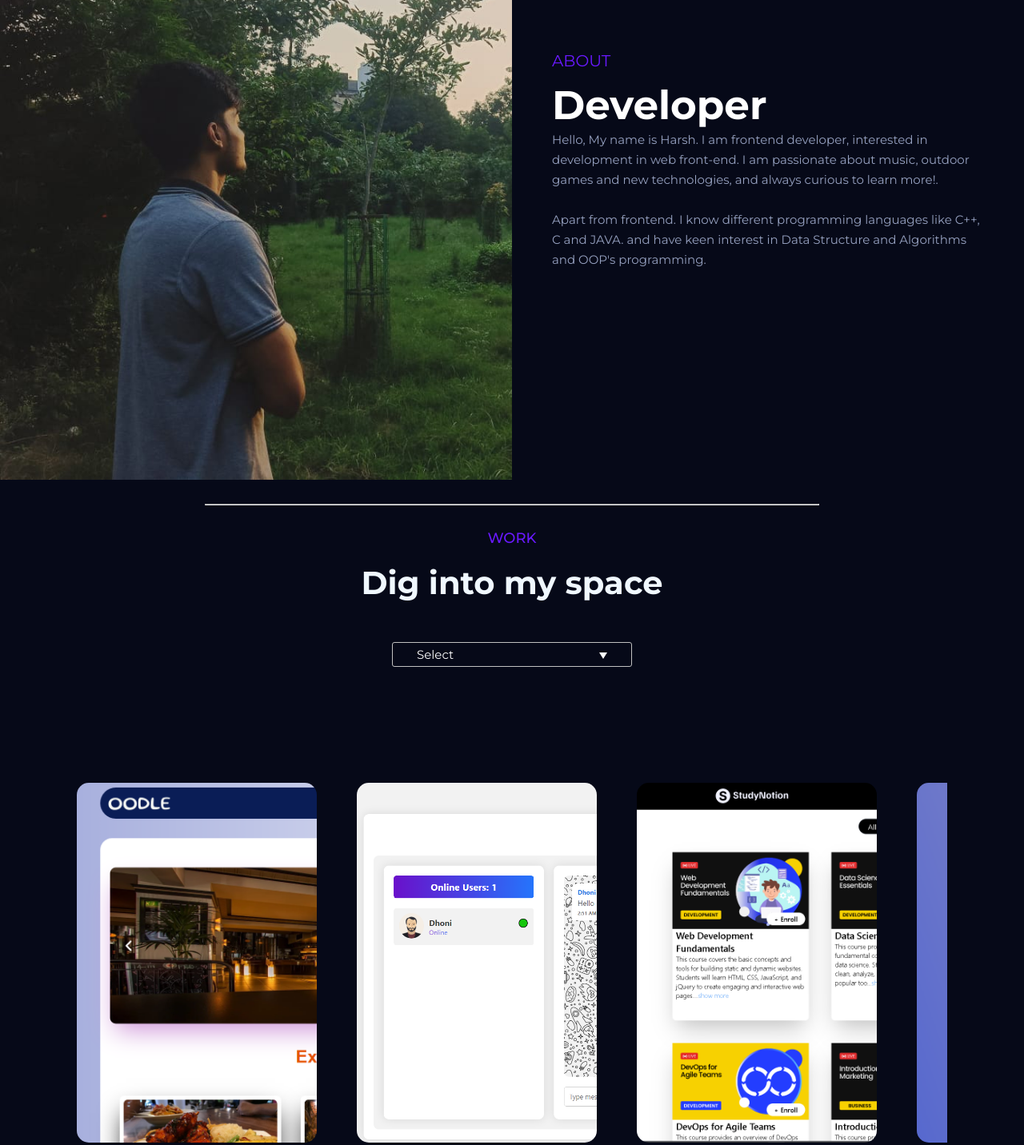
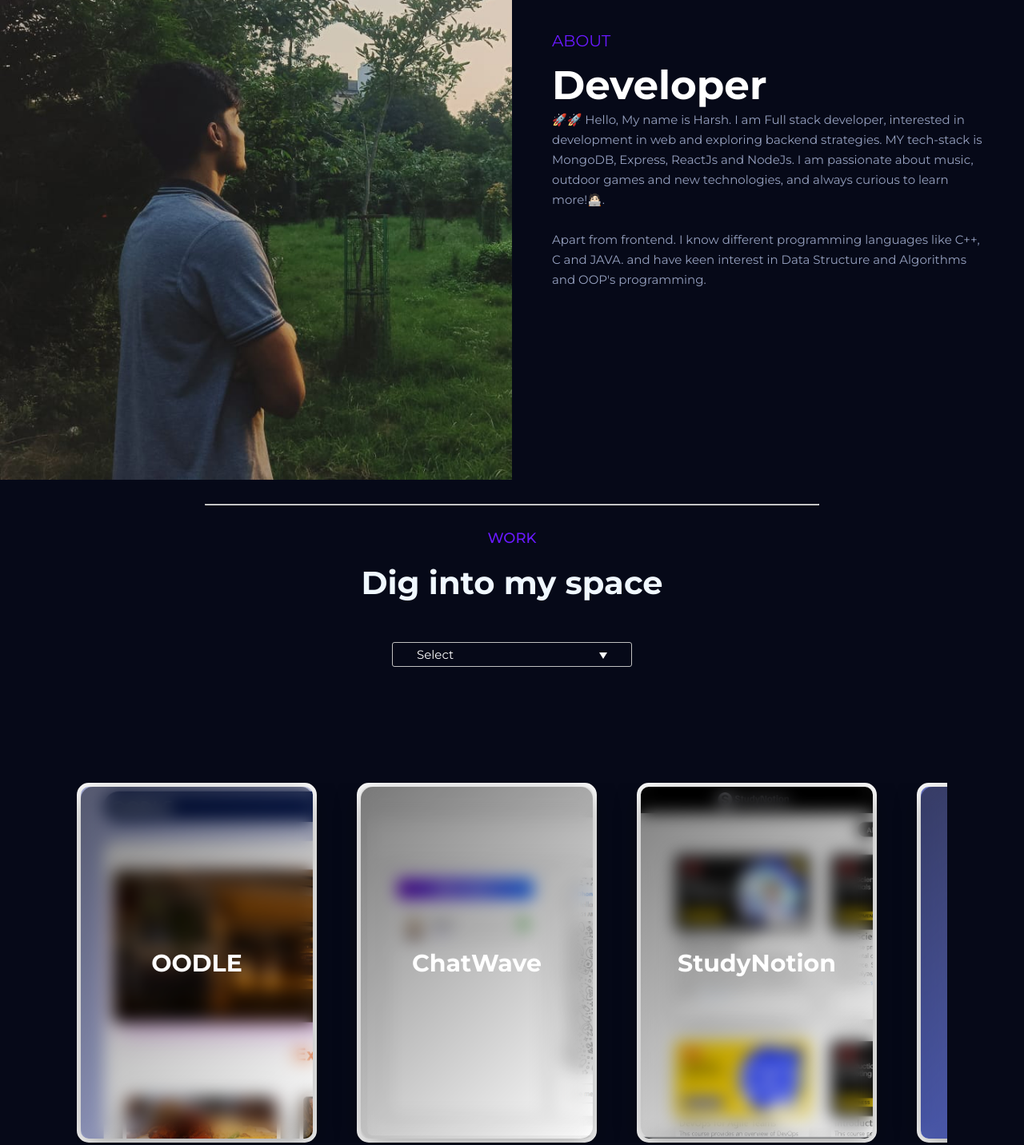
Before and after one commit to CrackJackCoder/Portfolio, a plain HTML site: page index.html in a window 1280 px wide. Shown: the part 1000-2432 px from the top of the page at 80% size. Drawn offline with Linux system fonts and the light colour scheme.

Commit message:
Description updated

```diff
--- a/index.html
+++ b/index.html
@@ -54,10 +54,11 @@
                 <br />
                 <h2>Developer<br /></h2>
                 <p class="about-para">
-                  Hello, My name is Harsh. I am frontend developer, interested
-                  in development in web front-end. I am passionate about music,
-                  outdoor games and new technologies, and always curious to
-                  learn more!.<br /><br />
+                  🚀🚀 Hello, My name is Harsh. I am Full stack developer,
+                  interested in development in web and exploring backend
+                  strategies. MY tech-stack is MongoDB, Express, ReactJs and
+                  NodeJs. I am passionate about music, outdoor games and new
+                  technologies, and always curious to learn more!🧑🏻‍💻.<br /><br />
 
                   Apart from frontend. I know different programming languages
                   like C++, C and JAVA. and have keen interest in Data Structure
--- a/style.css
+++ b/style.css
@@ -323,6 +323,8 @@ header {
                     background-attachment: fixed;
                     font-size: 3rem;
                     font-weight: 700;
+                    border: 5px solid white;
+
 
                     .card-blur {
                         display: flex;
@@ -335,7 +337,7 @@ header {
                         transition: backdrop-filter 1s ease-out, opacity 0.7s ease;
                     }
 
-                    .card-blur:hover {
+                    .card-blur {
                         background: linear-gradient(135deg, rgba(0, 0, 0, 0.5), rgba(255, 255, 255, 0));
                         backdrop-filter: blur(10px);
                         box-shadow: 0 8px 32px 0 rgba(0, 0, 0, 0.37);
```
